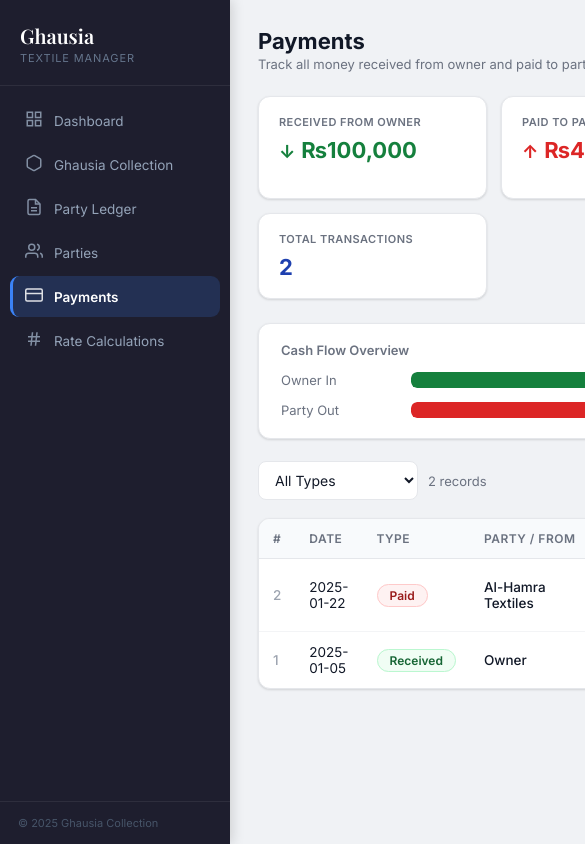
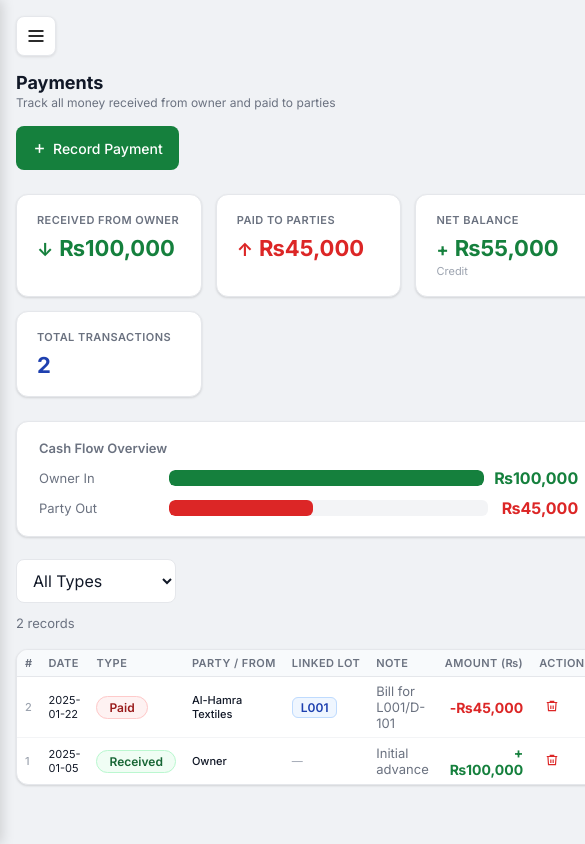
Before and after one commit to zeeshan2959/waqas-emb, a React (Create React App) app: page /payments in a window 390 px wide. Shown: the top 844 px of the page, 585 px wide, since content can reach past the window. Built offline with nearby package versions, Linux system fonts and the light colour scheme.

Commit message:
resposive

```diff
--- a/src/App.jsx
+++ b/src/App.jsx
@@ -1,4 +1,4 @@
-import React from 'react';
+import React, { useState } from 'react';
 import { BrowserRouter, Routes, Route } from 'react-router-dom';
 import { AppProvider } from './context/AppContext';
 import Sidebar from './components/Sidebar';
@@ -9,11 +9,68 @@ import Parties from './pages/Parties';
 import Payments from './pages/Payments';
 import RateCalculations from './pages/RateCalculations';
 
-function Layout({ children }) {
+function Layout({ children, sidebarOpen, setSidebarOpen }) {
   return (
     <div style={{ display: 'flex', minHeight: '100vh' }}>
-      <Sidebar />
-      <main style={{ marginLeft: 230, flex: 1, padding: '28px 28px 40px', minHeight: '100vh', background: '#F0F2F5' }}>
+      <Sidebar sidebarOpen={sidebarOpen} setSidebarOpen={setSidebarOpen} />
+
+      {/* Mobile overlay */}
+      {sidebarOpen && (
+        <div
+          style={{
+            position: 'fixed',
+            inset: 0,
+            background: 'rgba(15, 23, 42, 0.55)',
+            backdropFilter: 'blur(3px)',
+            zIndex: 150,
+            display: window.innerWidth <= 768 ? 'block' : 'none'
+          }}
+          onClick={() => setSidebarOpen(false)}
+        />
+      )}
+
+      {/* Mobile menu button */}
+      <button
+        onClick={() => setSidebarOpen(!sidebarOpen)}
+        style={{
+          position: 'fixed',
+          top: 16,
+          left: 16,
+          zIndex: 300,
+          background: '#fff',
+          border: '1px solid #e5e7eb',
+          borderRadius: 8,
+          padding: 8,
+          cursor: 'pointer',
+          boxShadow: '0 1px 3px rgba(0,0,0,0.1)',
+          display: window.innerWidth <= 768 ? 'flex' : 'none',
+          alignItems: 'center',
+          justifyContent: 'center',
+          width: 40,
+          height: 40
+        }}
+      >
+        <svg width="20" height="20" viewBox="0 0 24 24" fill="none" stroke="currentColor" strokeWidth="2">
+          {sidebarOpen ? (
+            <path d="M6 18L18 6M6 6l12 12"/>
+          ) : (
+            <>
+              <line x1="3" y1="12" x2="21" y2="12"/>
+              <line x1="3" y1="6" x2="21" y2="6"/>
+              <line x1="3" y1="18" x2="21" y2="18"/>
+            </>
+          )}
+        </svg>
+      </button>
+
+      <main style={{
+        marginLeft: window.innerWidth > 768 ? 230 : 0,
+        flex: 1,
+        padding: window.innerWidth <= 480 ? '16px 16px 40px' : window.innerWidth <= 768 ? '20px 20px 40px' : '28px 28px 40px',
+        minHeight: '100vh',
+        background: '#F0F2F5',
+        paddingTop: window.innerWidth <= 768 ? 72 : undefined
+      }}>
         {children}
       </main>
     </div>
@@ -21,10 +78,12 @@ function Layout({ children }) {
 }
 
 export default function App() {
+  const [sidebarOpen, setSidebarOpen] = useState(false);
+
   return (
     <AppProvider>
       <BrowserRouter>
-        <Layout>
+        <Layout sidebarOpen={sidebarOpen} setSidebarOpen={setSidebarOpen}>
           <Routes>
             <Route path="/" element={<Dashboard />} />
             <Route path="/ghausia" element={<GhausiaCollection />} />
--- a/src/components/Sidebar.jsx
+++ b/src/components/Sidebar.jsx
@@ -61,7 +61,13 @@ const navItems = [
   },
 ];
 
-export default function Sidebar() {
+export default function Sidebar({ sidebarOpen, setSidebarOpen }) {
+  const handleNavClick = () => {
+    if (window.innerWidth <= 768) {
+      setSidebarOpen(false);
+    }
+  };
+
   return (
     <aside style={{
       width: 230,
@@ -75,7 +81,32 @@ export default function Sidebar() {
       bottom: 0,
       zIndex: 200,
       boxShadow: '2px 0 12px rgba(0,0,0,0.15)',
+      transform: window.innerWidth <= 768 ? (sidebarOpen ? 'translateX(0)' : 'translateX(-100%)') : 'translateX(0)',
+      transition: 'transform 0.3s ease',
     }}>
+      {/* Mobile close button */}
+      <div style={{
+        display: window.innerWidth <= 768 ? 'flex' : 'none',
+        justifyContent: 'flex-end',
+        padding: '12px 16px',
+        borderBottom: '1px solid rgba(255,255,255,0.07)'
+      }}>
+        <button
+          onClick={() => setSidebarOpen(false)}
+          style={{
+            background: 'none',
+            border: 'none',
+            color: '#94a3b8',
+            fontSize: 20,
+            cursor: 'pointer',
+            padding: 4,
+            borderRadius: 4
+          }}
+        >
+          ×
+        </button>
+      </div>
+
       {/* Logo */}
       <div style={{ padding: '24px 20px 20px', borderBottom: '1px solid rgba(255,255,255,0.07)' }}>
         <div style={{ fontFamily: "'Playfair Display', serif", fontSize: 20, fontWeight: 600, color: '#fff', lineHeight: 1.2 }}>
@@ -93,6 +124,7 @@ export default function Sidebar() {
             key={item.to}
             to={item.to}
             end={item.exact}
+            onClick={handleNavClick}
             style={({ isActive }) => ({
               display: 'flex',
               alignItems: 'center',
--- a/src/index.css
+++ b/src/index.css
@@ -327,3 +327,203 @@ tbody tr:last-child td { border-bottom: none; }
 .alert-warning { background: #FFFBEB; border: 1px solid #FDE68A; color: #92600A; }
 .alert-info    { background: #EFF6FF; border: 1px solid #BFDBFE; color: #1e40af; }
 .alert-success { background: #F0FDF4; border: 1px solid #BBF7D0; color: #166534; }
+
+/* Mobile Responsive Design */
+
+/* Tablet (≤768px) */
+@media (max-width: 768px) {
+  /* Page layout adjustments */
+  .page-header {
+    flex-direction: column;
+    align-items: flex-start;
+    gap: 16px;
+  }
+
+  .page-title {
+    font-size: 20px;
+  }
+
+  /* Modal adjustments */
+  .modal-footer {
+    flex-direction: column;
+  }
+  .modal-footer .btn {
+    width: 100%;
+  }
+
+  /* Toolbar becomes vertical */
+  .toolbar {
+    flex-direction: column;
+    align-items: stretch;
+    gap: 12px;
+  }
+
+  .search-input {
+    min-width: auto;
+    max-width: none;
+  }
+
+  /* Table adjustments */
+  thead th, tbody td {
+    padding: 8px 10px;
+    font-size: 12px;
+  }
+
+  /* Form adjustments */
+  .form-group {
+    margin-bottom: 14px;
+  }
+
+  /* Card adjustments */
+  .card-header {
+    padding: 16px 18px;
+    flex-direction: column;
+    align-items: flex-start;
+    gap: 8px;
+  }
+
+  .card-body {
+    padding: 18px;
+  }
+
+  /* Stat cards */
+  .stat-card {
+    padding: 16px 18px;
+  }
+
+  .stat-value {
+    font-size: 22px;
+  }
+
+  /* Grid adjustments */
+  .grid-4 { grid-template-columns: repeat(2, 1fr); }
+  .grid-3 { grid-template-columns: repeat(2, 1fr); }
+  .grid-2 { grid-template-columns: 1fr; }
+}
+
+/* Mobile (≤480px) */
+@media (max-width: 480px) {
+  /* Further reduce spacing and font sizes */
+  .page-title {
+    font-size: 18px;
+  }
+
+  .page-subtitle {
+    font-size: 12px;
+  }
+
+  /* Table further adjustments */
+  thead th, tbody td {
+    padding: 6px 8px;
+    font-size: 11px;
+  }
+
+  /* Form inputs get full width and proper touch targets */
+  .form-input, .form-select, .form-textarea {
+    font-size: 16px; /* Prevents zoom on iOS */
+    min-height: 44px; /* Touch target size */
+  }
+
+  .btn {
+    min-height: 44px;
+    font-size: 14px;
+    padding: 10px 16px;
+  }
+
+  /* Modal adjustments */
+  .modal-overlay {
+    padding: 12px;
+  }
+
+  .modal-header {
+    padding: 16px 18px 12px;
+  }
+
+  .modal-body {
+    padding: 18px;
+  }
+
+  .modal-footer {
+    padding: 12px 18px 16px;
+  }
+
+  /* Card adjustments */
+  .card-header {
+    padding: 14px 16px;
+  }
+
+  .card-body {
+    padding: 16px;
+  }
+
+  /* Stat cards */
+  .stat-card {
+    padding: 14px 16px;
+  }
+
+  .stat-value {
+    font-size: 20px;
+  }
+
+  .stat-label {
+    font-size: 11px;
+  }
+
+  /* Badge adjustments */
+  .badge {
+    font-size: 10px;
+    padding: 2px 8px;
+  }
+
+  /* Section title */
+  .section-title {
+    font-size: 13px;
+    margin-bottom: 12px;
+  }
+
+  /* Empty state */
+  .empty-state {
+    padding: 32px 16px;
+  }
+
+  .empty-state p {
+    font-size: 13px;
+  }
+
+  /* Alert adjustments */
+  .alert {
+    padding: 12px 14px;
+    font-size: 12.5px;
+  }
+
+  /* Grid all single column */
+  .grid-4, .grid-3, .grid-2 {
+    grid-template-columns: 1fr;
+    gap: 12px;
+  }
+}
+
+/* Touch device optimizations */
+@media (hover: none) and (pointer: coarse) {
+  /* Remove hover effects on touch devices */
+  .btn:hover {
+    transform: none;
+  }
+
+  .btn:active {
+    transform: scale(0.98);
+  }
+
+  /* Better touch scrolling */
+  * {
+    -webkit-overflow-scrolling: touch;
+  }
+}
+
+/* High DPI displays */
+@media (-webkit-min-device-pixel-ratio: 2), (min-resolution: 192dpi) {
+  /* Ensure crisp borders and shadows */
+  .card, .modal-box, .stat-card {
+    border-width: 0.5px;
+  }
+}
--- a/src/pages/calculator.css
+++ b/src/pages/calculator.css
@@ -104,3 +104,125 @@
   font-size: 18px;
   font-weight: bold;
 }
+
+/* Mobile Responsive Design for Calculator */
+
+/* Tablet (≤768px) */
+@media (max-width: 768px) {
+  .container {
+    padding: 16px;
+  }
+
+  .card-calculator {
+    padding: 18px;
+    border-radius: 12px;
+  }
+
+  .title {
+    font-size: 22px;
+    margin-bottom: 20px;
+  }
+
+  .row {
+    grid-template-columns: 2fr 1.5fr 1.5fr 40px;
+    gap: 8px;
+  }
+
+  .header {
+    font-size: 13px;
+    padding: 0 6px;
+  }
+
+  .box {
+    padding: 8px;
+    margin-bottom: 8px;
+  }
+
+  .input {
+    padding: 10px 8px;
+    min-height: 44px; /* Touch target */
+    font-size: 16px; /* Prevents zoom on iOS */
+  }
+
+  .addBtn {
+    padding: 12px 10px;
+    margin: 16px 0;
+    min-height: 44px;
+    font-size: 14px;
+  }
+
+  .grid2 {
+    grid-template-columns: 1fr;
+    gap: 12px;
+    margin-bottom: 16px;
+  }
+
+  .results {
+    padding: 14px;
+  }
+
+  .resultRow {
+    margin-bottom: 8px;
+  }
+
+  .totalFinal {
+    font-size: 16px;
+  }
+}
+
+/* Mobile (≤480px) */
+@media (max-width: 480px) {
+  .container {
+    padding: 12px;
+  }
+
+  .card-calculator {
+    padding: 16px;
+  }
+
+  .title {
+    font-size: 20px;
+    margin-bottom: 18px;
+  }
+
+  .row {
+    grid-template-columns: 1fr;
+    gap: 6px;
+  }
+
+  .header {
+    font-size: 12px;
+    margin-bottom: 6px;
+  }
+
+  .box {
+    padding: 6px;
+    margin-bottom: 6px;
+  }
+
+  .input {
+    padding: 12px 8px;
+    font-size: 16px;
+  }
+
+  .addBtn {
+    padding: 14px 10px;
+    margin: 14px 0;
+    font-size: 14px;
+  }
+
+  .results {
+    padding: 12px;
+  }
+
+  .resultRow {
+    flex-direction: column;
+    align-items: flex-start;
+    gap: 4px;
+    margin-bottom: 6px;
+  }
+
+  .totalFinal {
+    font-size: 15px;
+  }
+}
```
